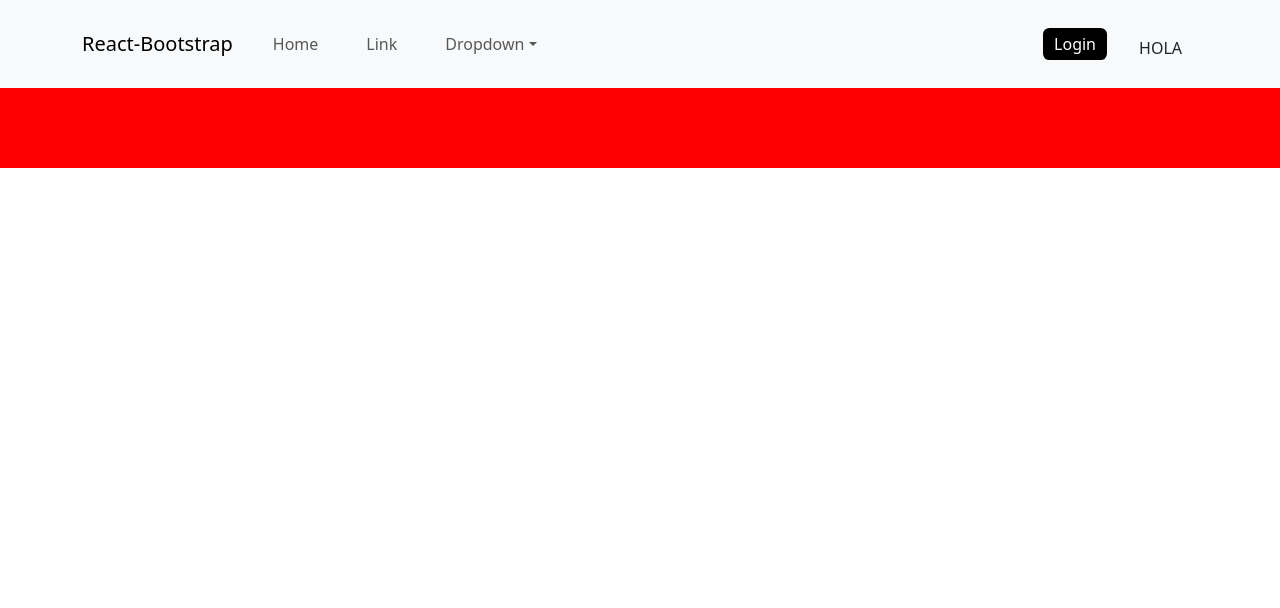
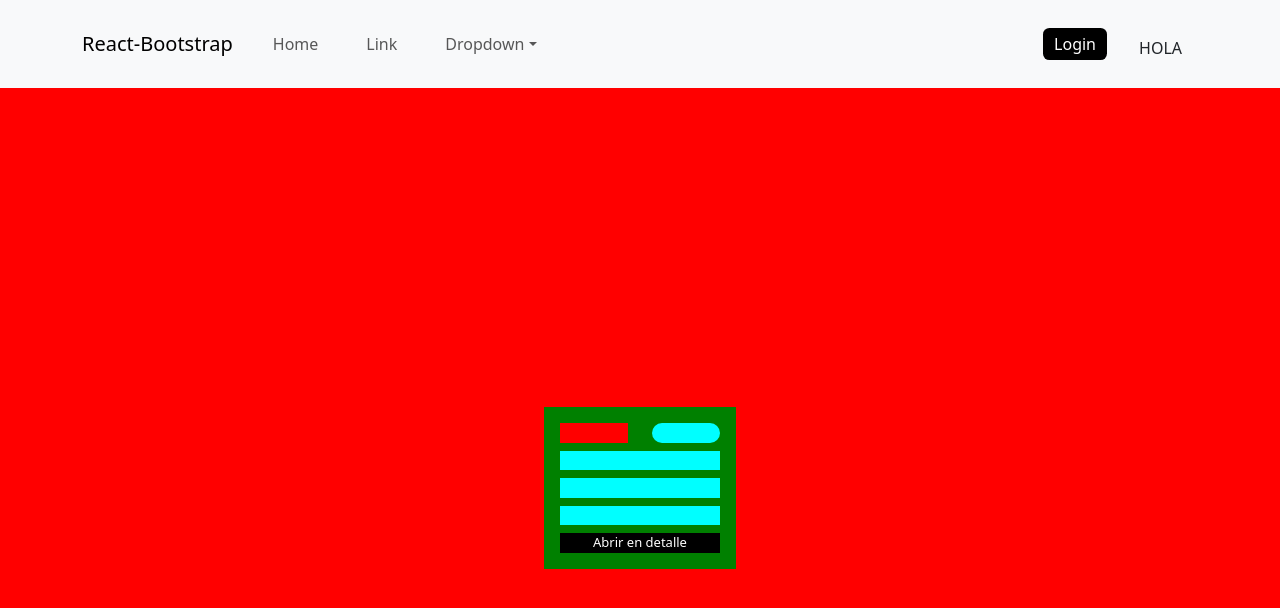
Before and after one commit to AlejandroCabezaCarsi/jewelry-FINAL_PROJECT-FRONTEND-REACT, a React (Vite) app: page / in a window 1280 px wide. Shown: the top 608 px of the page. Built offline with nearby package versions, Linux system fonts and the light colour scheme; the HTML template or start-up script is replaced by a standard one.

Commit message:
[FEAT] Created the common UserCard(V1)

```diff
--- /dev/null
+++ b/src/common/UserCard/UserCard.css
@@ -0,0 +1,42 @@
+.userCardDesign{
+    height: fit-content;
+    width: 12em;
+    background-color: green;
+
+
+}
+
+.userCardRole{
+
+    height: 1.5em;
+    width: 100%;
+    background-color: red;
+
+
+}
+
+.userCardStatus{
+
+    height: 1.5em;
+    width: 100%;
+    border-radius: 2em;
+    background-color: aqua;
+
+}
+
+.userCardEmail{
+    height: 1.5em;
+    width: 100%;
+    background-color: aqua;
+}
+
+.fontSize{
+    font-size: small;
+}
+
+.viewDetail{
+
+    background-color: black;
+    color: white;
+
+}
--- /dev/null
+++ b/src/common/UserCard/UserCard.jsx
@@ -0,0 +1,45 @@
+import React from "react";
+import "./UserCard.css";
+import { Col, Container, Row } from "react-bootstrap";
+
+export const UserCard = ({role,deleted_at, email, name, surname}) => {
+
+    return(
+
+        <div className="userCardDesign">
+            <Container className="fontSize text-center p-3" >
+                <Row>
+                    <Col xs={6} sm={5} md={5} lg={6}>
+                        <div className="userCardRole ">{role}</div>
+                    </Col>
+                    <Col xs={6} sm={5} md={5} lg={6}>
+                        <div className="userCardStatus ">{deleted_at}</div>
+                    </Col>
+                </Row>
+                <Row>
+                    <Col xs={12} sm={12} md={12} lg={12}>
+                        <div className="userCardEmail mt-2">{email}</div>
+                    </Col>
+                </Row>
+                <Row>
+                    <Col xs={12} sm={12} md={12} lg={12}>
+                        <div className="userCardEmail mt-2">{name}</div>
+                    </Col>
+                </Row>
+                <Row>
+                    <Col xs={12} sm={12} md={12} lg={12}>
+                        <div className="userCardEmail mt-2">{surname}</div>
+                    </Col>
+                </Row>
+                <Row>
+                    <Col xs={12} sm={12} md={12} lg={12}>
+                        <div className="viewDetail mt-2">Abrir en detalle</div>
+                    </Col>
+                </Row>
+            </Container>
+
+        </div>
+
+    )
+
+}
--- a/src/pages/Home/Home.css
+++ b/src/pages/Home/Home.css
@@ -8,4 +8,7 @@
     min-height: 100vh;
     max-width: 100vw;
     background-color: red;
+    display: flex;
+    justify-content: center;
+    align-items: center;
 }
--- a/src/pages/Home/Home.jsx
+++ b/src/pages/Home/Home.jsx
@@ -1,11 +1,17 @@
 import React, { useState } from "react";
 import "./Home.css";
 import { InputText } from "../../common/InputText/InputText";
+import { UserCard } from "../../common/UserCard/UserCard";
 
 export const Home = () => {
 
    return(
-    <div className="homedesign"></div>
+    <div className="homeDesign">
+
+       <UserCard/>
+
+    </div>
+
    )
 
 }
```
